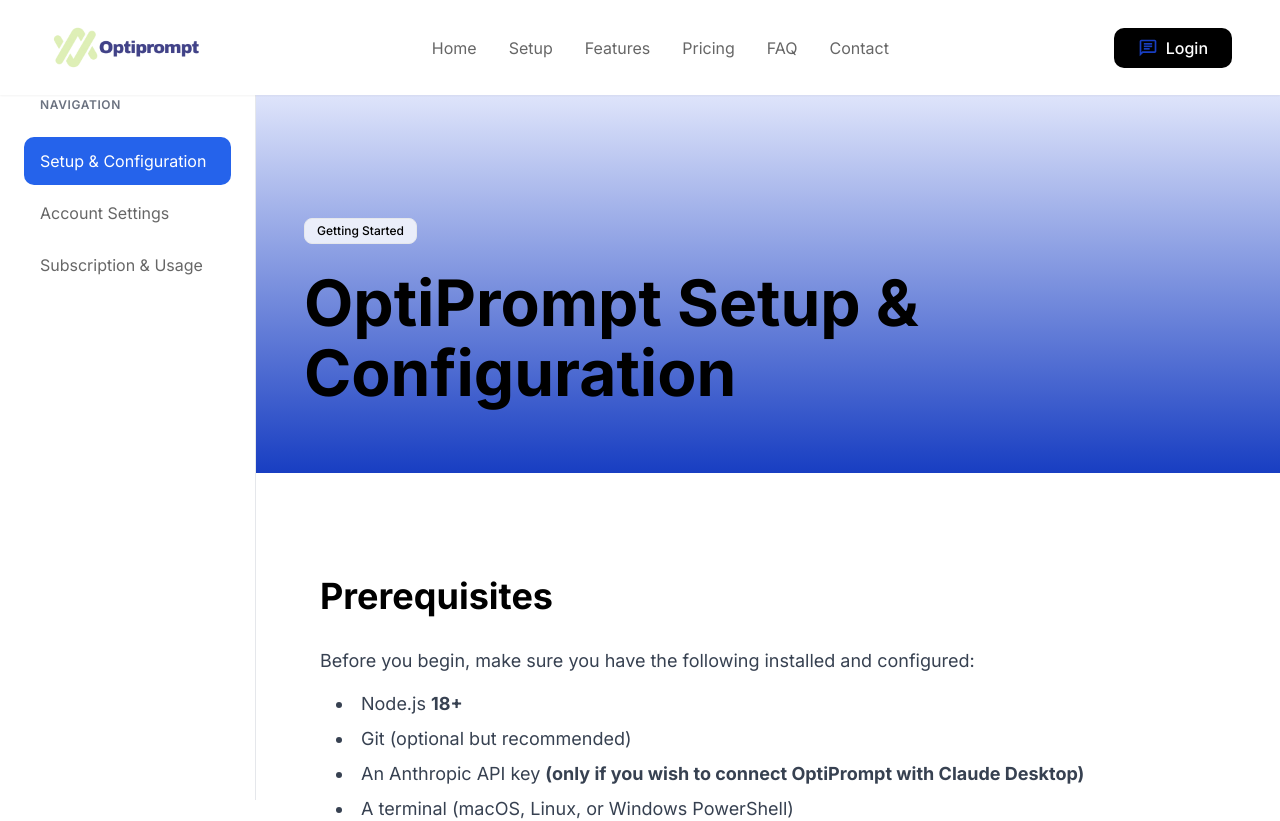
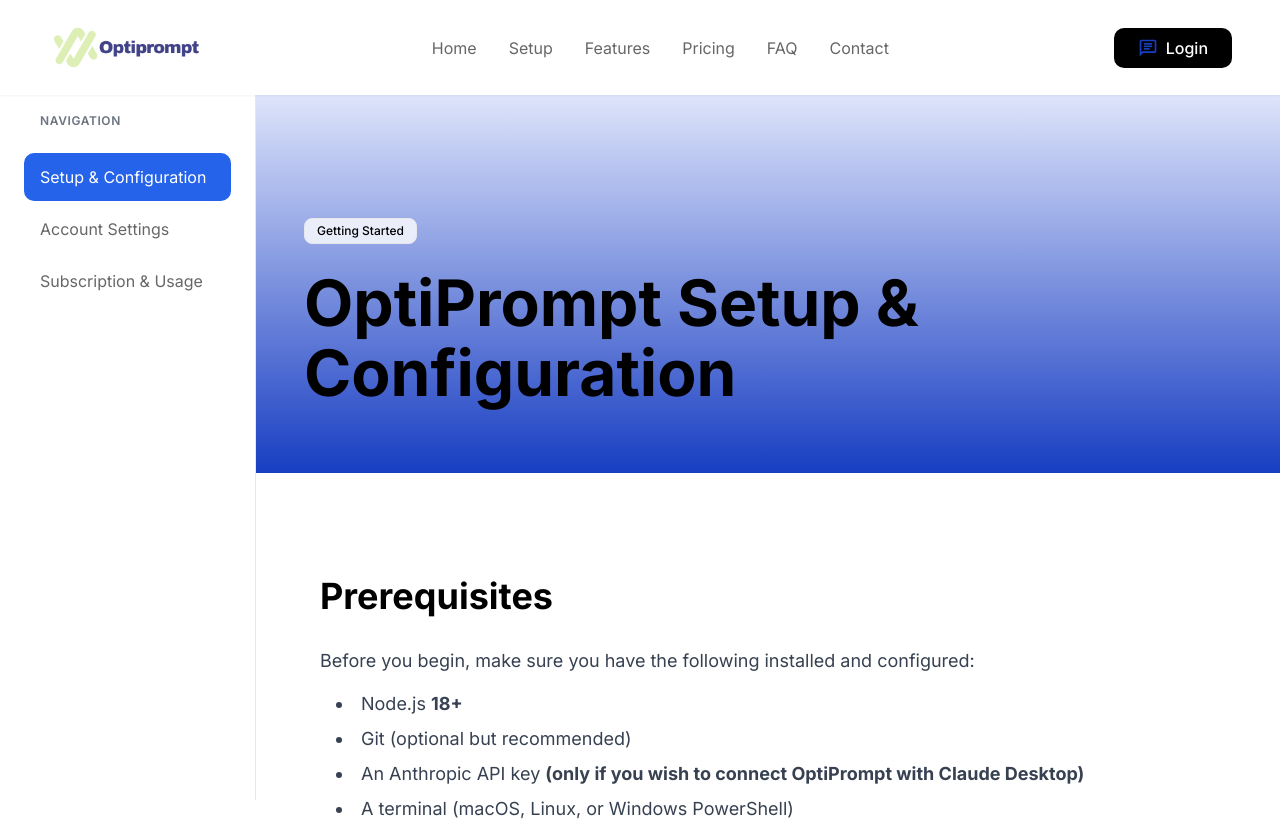
Before and after one commit to AntonReise/optiprompt-website, a Next.js app: page /setup in a window 1280 px wide. Shown: the top 821 px of the page. Built offline with nearby package versions, Linux system fonts and the light colour scheme; no server answers.

Commit message:
style: adjust padding of sidebar navigation.

```diff
--- a/src/components/common/Sidebar.tsx
+++ b/src/components/common/Sidebar.tsx
@@ -20,7 +20,7 @@
 
   return (
     <aside className="w-64 bg-white border-r border-gray-200 sticky top-[73px] h-[calc(100vh-73px)] overflow-y-auto z-40">
-      <nav className="p-6">
+      <nav className="pt-10 pb-6 px-6">
         <div className="mb-6">
           <h2 className="text-xs font-semibold text-gray-500 uppercase tracking-wider px-4 mb-2">
             Navigation
```
